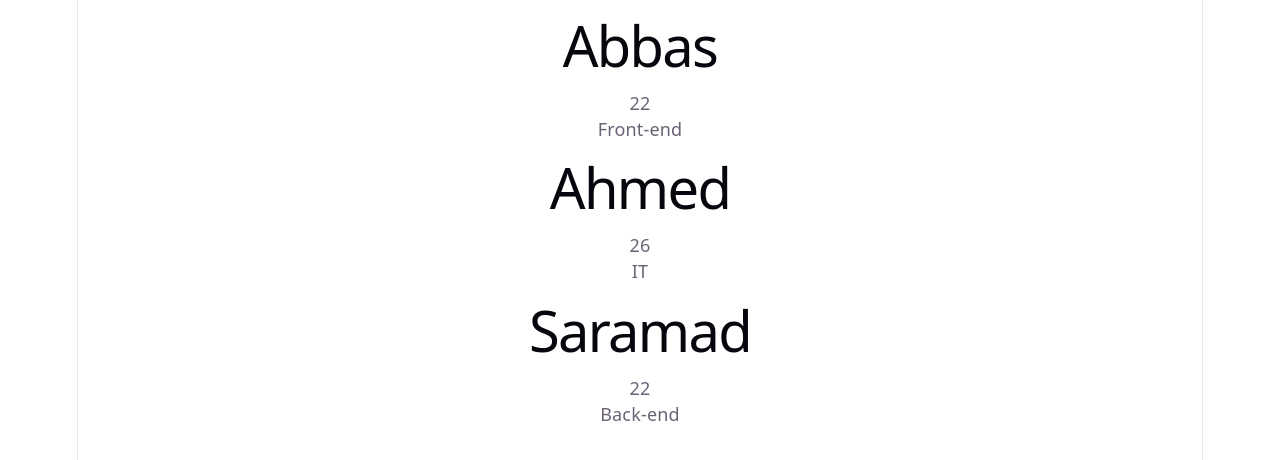
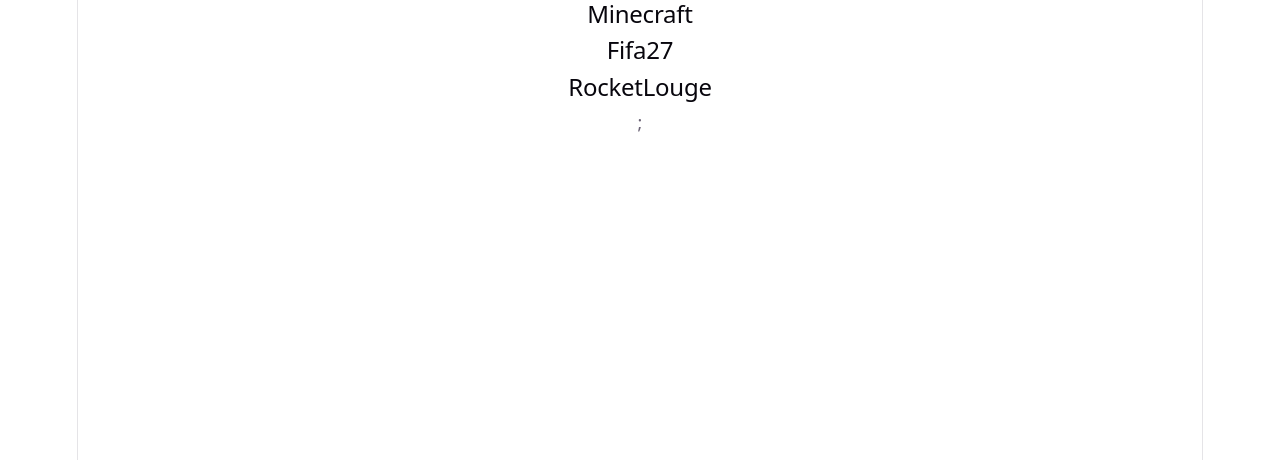
Before and after one commit to abbafadil/abbafadil.github.io, a React (Vite) app: page / in a window 1280 px wide. Shown: the top 460 px of the page. Built offline with nearby package versions, Linux system fonts and the light colour scheme.

Commit message:
Map with array lol

```diff
--- a/package.json
+++ b/package.json
@@ -2,7 +2,7 @@
   "name": "firstreactproject",
   "private": true,
   "version": "0.0.0",
-  "homepage": "https://abbafadil.github.io/firstreactproject",
+  "homepage": "https://abbasfadil.com",
   "type": "module",
   "scripts": {
     "dev": "vite",
--- a/src/App.jsx
+++ b/src/App.jsx
@@ -1,44 +1,16 @@
 import { useState } from "react";
 
 function App(){
-  const user = [
-    {
-      name : "Abbas" ,
-      age : 22 ,
-      major : "Front-end"
-    },
+  const favg =
+    ["Minecraft", "Fifa27", "RocketLouge"];
+    return(
+      <>
+{favg.map((game) =>{
+  return <h2 key={game}>{game}</h2>;
 
-    {
-      name : "Ahmed" ,
-      age : 26 ,
-      major : "IT"
-    },
-
-    {
-      name : "Saramad" ,
-      age : 22,
-      major : "Back-end"
-    }
-  ];
-
-      return(
-
-        <>
-
-        {user.map((user) =>{
-
-            return (
-<div>
-<h1>{user.name}</h1>
-            <p>{user.age}</p>
-            <p>{user.major}</p>
-            </div>
-
-            );
-        })}
-        </>
-
-      );
+      })};
+      </>
+    );
 
 }
 
```
